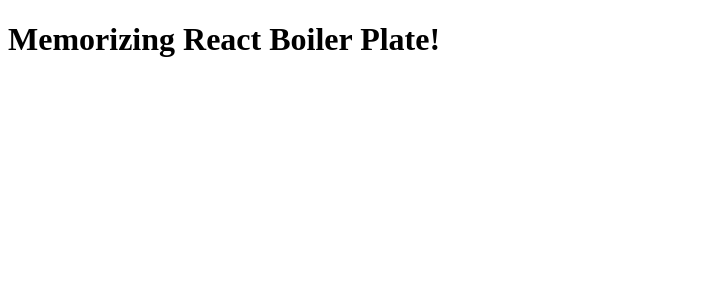
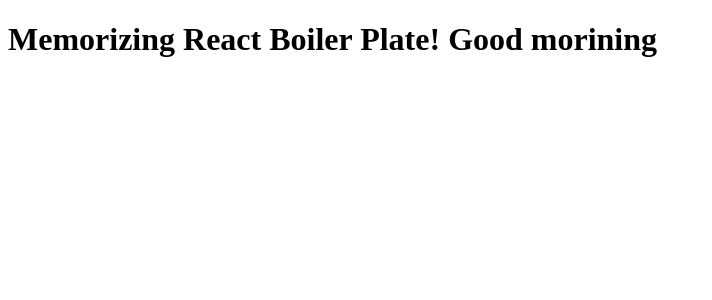
Before and after one commit to JonniiRingo/7-react-styling-practice, a React (Vite) app: page / in a window 1280 px wide. Shown: the top 300 px of the page, without its empty margins (0-712 px from the left). Built offline with nearby package versions, Linux system fonts and the light colour scheme.

Commit message:
Got dynamic greeting to work

```diff
--- a/src/index.jsx
+++ b/src/index.jsx
@@ -1,7 +1,7 @@
 //Create a React app from scratch.
-//Show a single h1 that says "Good morning" if between midnight and 12PM.
-//or "Good Afternoon" if between 12PM and 6PM.
-//or "Good evening" if between 6PM and midnight.
+//Show a single h1 that says "Good morning" if between 12AM and 12PM.
+//or "Good Afternoon" if between                       12PM and 6PM.
+//or "Good evening" if between                         6PM and 12am.
 //Apply the "heading" style in the styles.css
 //Dynamically change the color of the h1 using inline css styles.
 //Morning = red, Afternoon = green, Night = blue.
@@ -17,10 +17,32 @@
 
 const root = ReactDOM.createRoot(document.getElementById("root"));
 
+
+
+function greeting(){
+    const time = new Date().getHours();
+    if(time >= 0 && time < 12){
+        return "Good morining"
+    }
+
+    if (time >= 12 && time < 18){
+        return "Good Afternoon";
+    }
+
+    if(time >= 18 && time <= 23){
+        return "Good evening";
+    }
+}
+
+
+
+const theGreeting = greeting();
+
+
 root.render(
     <React.StrictMode>
         <div>
-            <h1>Memorizing React Boiler Plate!</h1>
+            <h1>Memorizing React Boiler Plate! {theGreeting}</h1>
         </div>
     </React.StrictMode>
 );
```
